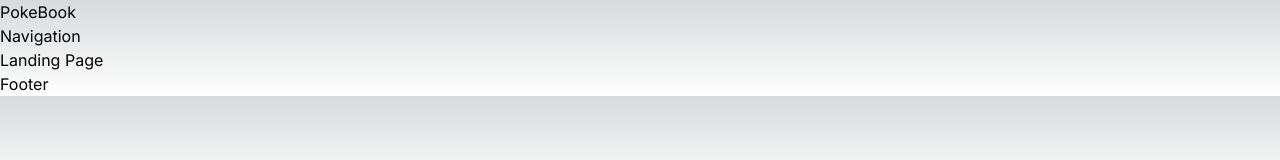
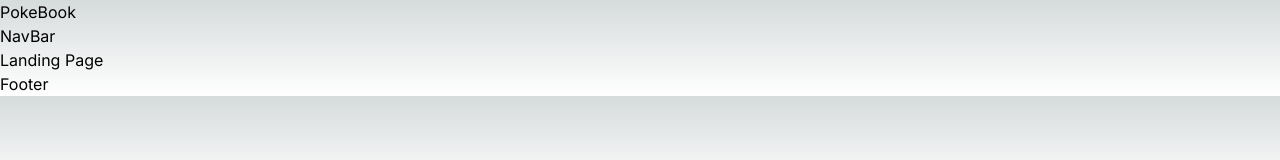
Before and after one commit to ShujaatAzim/Pokebook-Next, a Next.js app: page / in a window 1280 px wide. Shown: the top 160 px of the page. Built offline with nearby package versions, Linux system fonts and the light colour scheme.

Commit message:
Add components to proper locations.

```diff
--- a/app/page.tsx
+++ b/app/page.tsx
@@ -1,10 +1,17 @@
-export default function Home () {
+import NavBar from '../components/NavBar'
+import Footer from '../components/Footer'
+
+export default function Home() {
   return (
     <main className=''>
       <div className=''>PokeBook</div>
-      <section>Navigation</section>
+      <section>
+        <NavBar />
+      </section>
       <section>Landing Page</section>
-      <section>Footer</section>
+      <section>
+        <Footer />
+      </section>
     </main>
   )
 }
```
